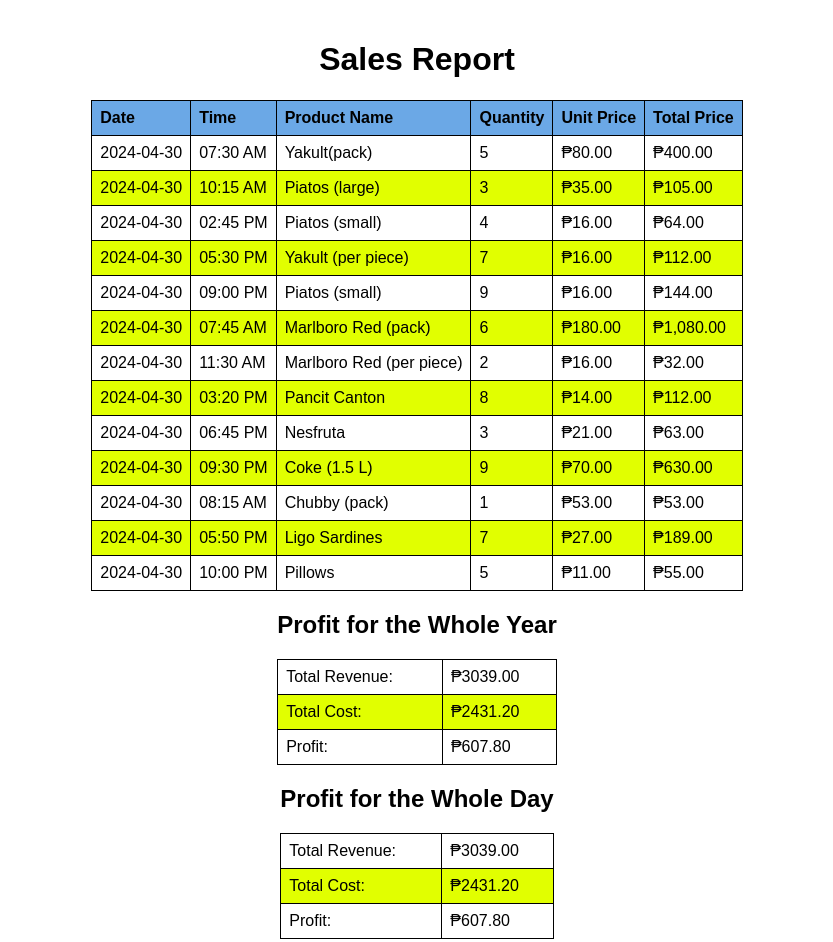
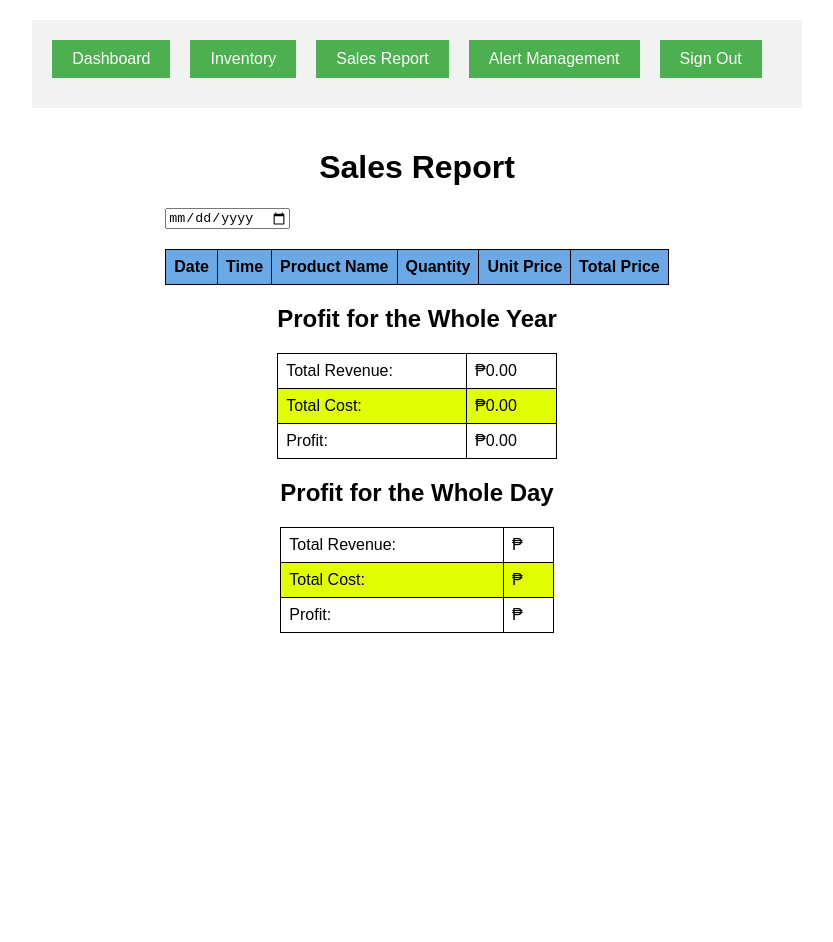
Before and after one commit to OngnPrends/Frontend-Not-main-system, a website: page Sales_Report.html in a window 1280 px wide. Shown: the whole page, without its empty margins (223-1056 px from the left). After the commit the page ends 800 px from the top, so only its background shows below. Drawn offline with Linux system fonts and the light colour scheme.

Commit message:
Update Sales_Report.html

```diff
--- a/Sales_Report.html
+++ b/Sales_Report.html
@@ -21,7 +21,6 @@
             justify-content: flex-start; /* Align items to the left */
             align-items: center; /* Align items vertically */
         }
-
         .menu-button {
             margin-right: 20px; /* Add some space between buttons */
             background-color: #4CAF50; /* Green background */
@@ -34,10 +33,8 @@
             font-size: 16px;
             cursor: pointer;
         }
-
         .menu-button:hover {
             background-color: #45a049; /* Darker green on hover */
-}
         }
         .menu button {
             display: block;
@@ -76,8 +73,21 @@
         }
     </style>
 </head>
+<body>
+    <div class="menu">
+        <button class="menu-button">Dashboard</button>
+        <button class="menu-button">Inventory</button>
+        <button class="menu-button">Sales Report</button>
+        <button class="menu-button">Alert Management</button>
+        <button class="menu-button">Sign Out</button>
+    </div>
+
     <div>
         <h1>Sales Report</h1>
+        <!-- Add search bar -->
+        <div>
+            <input type="date" id="searchDate" placeholder="Search by date...">
+        </div>
         <table>
             <thead>
                 <tr>
@@ -90,111 +100,7 @@
                 </tr>
             </thead>
             <tbody>
-                <tr>
-                    <td>2024-04-30</td>
-                    <td>07:30 AM</td>
-                    <td>Yakult(pack)</td>
-                    <td>5</td>
-                    <td>₱80.00</td>
-                    <td>₱400.00</td>
-                </tr>
-                <tr>
-                    <td>2024-04-30</td>
-                    <td>10:15 AM</td>
-                    <td>Piatos (large)</td>
-                    <td>3</td>
-                    <td>₱35.00</td>
-                    <td>₱105.00</td>
-                </tr>
-                <tr>
-                    <td>2024-04-30</td>
-                    <td>02:45 PM</td>
-                    <td>Piatos (small)</td>
-                    <td>4</td>
-                    <td>₱16.00</td>
-                    <td>₱64.00</td>
-                </tr>
-                <tr>
-                    <td>2024-04-30</td>
-                    <td>05:30 PM</td>
-                    <td>Yakult (per piece)</td>
-                    <td>7</td>
-                    <td>₱16.00</td>
-                    <td>₱112.00</td>
-                </tr>
-                <tr>
-                    <td>2024-04-30</td>
-                    <td>09:00 PM</td>
-                    <td>Piatos (small)</td>
-                    <td>9</td>
-                    <td>₱16.00</td>
-                    <td>₱144.00</td>
-                </tr>
-                <tr>
-                    <td>2024-04-30</td>
-                    <td>07:45 AM</td>
-                    <td>Marlboro Red (pack)</td>
-                    <td>6</td>
-                    <td>₱180.00</td>
-                    <td>₱1,080.00</td>
-                </tr>
-                <tr>
-                    <td>2024-04-30</td>
-                    <td>11:30 AM</td>
-                    <td>Marlboro Red (per piece)</td>
-                    <td>2</td>
-                    <td>₱16.00</td>
-                    <td>₱32.00</td>
-                </tr>
-                <tr>
-                    <td>2024-04-30</td>
-                    <td>03:20 PM</td>
-                    <td>Pancit Canton</td>
-                    <td>8</td>
-                    <td>₱14.00</td>
-                    <td>₱112.00</td>
-                </tr>
-                <tr>
-                    <td>2024-04-30</td>
-                    <td>06:45 PM</td>
-                    <td>Nesfruta</td>
-                    <td>3</td>
-                    <td>₱21.00</td>
-                    <td>₱63.00</td>
-                </tr>
-                <tr>
-                    <td>2024-04-30</td>
-                    <td>09:30 PM</td>
-                    <td>Coke (1.5 L)</td>
-                    <td>9</td>
-                    <td>₱70.00</td>
-                    <td>₱630.00</td>
-                </tr>
-                <tr>
-                    <td>2024-04-30</td>
-                    <td>08:15 AM</td>
-                    <td>Chubby (pack)</td>
-                    <td>1</td>
-                    <td>₱53.00</td>
-                    <td>₱53.00</td>
-                </tr>
-                <tr>
-                    <td>2024-04-30</td>
-                    <td>05:50 PM</td>
-                    <td>Ligo Sardines</td>
-                    <td>7</td>
-                    <td>₱27.00</td>
-                    <td>₱189.00</td>
-                </tr>
-                <tr>
-                    <td>2024-04-30</td>
-                    <td>10:00 PM</td>
-                    <td>Pillows</td>
-                    <td>5</td>
-                    <td>₱11.00</td>
-                    <td>₱55.00</td>
-                </tr>
-
+                <!-- Sales data goes here -->
             </tbody>
         </table>
     </div>
@@ -242,23 +148,9 @@
     </div>
 
     <script>
-        // Sample data for sales (replace this with your actual sales data)
         var salesData = [
-            { date: '2024-04-30', time: '07:30 AM', productName: 'Yakult(pack)', quantity: 5, unitPrice: 80.00 },
-            { date: '2024-04-30', time: '10:15 AM', productName: 'Piatos (large)', quantity: 3, unitPrice: 35.00 },
-            { date: '2024-04-30', time: '02:45 PM', productName: 'Piatos (small)', quantity: 4, unitPrice: 16.00 },
-            { date: '2024-04-30', time: '05:30 PM', productName: 'Yakult (per piece)', quantity: 7, unitPrice: 16.00 },
-            { date: '2024-04-30', time: '09:00 PM', productName: 'Piatos (small)', quantity: 9, unitPrice: 16.00 },
-            { date: '2024-04-30', time: '07:45 AM', productName: 'Marlboro Red (pack)', quantity: 6, unitPrice: 180.00 },
-            { date: '2024-04-30', time: '11:30 AM', productName: 'Marlboro Red (per piece)', quantity: 2, unitPrice: 16.00 },
-            { date: '2024-04-30', time: '03:20 PM', productName: 'Pancit Canton', quantity: 8, unitPrice: 14.00 },
-            { date: '2024-04-30', time: '06:45 PM', productName: 'Nesfruta', quantity: 3, unitPrice: 21.00 },
-            { date: '2024-04-30', time: '09:30 PM', productName: 'Coke (1.5 L)', quantity: 9, unitPrice: 70.00 },
-            { date: '2024-04-30', time: '08:15 AM', productName: 'Chubby (pack)', quantity: 1, unitPrice: 53.00 },
-            { date: '2024-04-30', time: '05:50 PM', productName: 'Ligo Sardines', quantity: 7, unitPrice: 27.00 },
-            { date: '2024-04-30', time: '10:00 PM', productName: 'Pillows', quantity: 5, unitPrice: 11.00 }
+            // Your sales data goes here
         ];
-
 
         function calculateProfitForYear() {
             var totalRevenue = 0;
@@ -276,36 +168,61 @@
             return { totalRevenue: totalRevenue.toFixed(2), totalCost: totalCost.toFixed(2), profit: profit.toFixed(2) };
         }
 
-        function calculateProfitForDay() {
-            var currentDate = new Date().toISOString().slice(0, 10);
+        function calculateProfitForDay(filteredSales) {
             var totalRevenue = 0;
             var totalCost = 0;
 
-            salesData.forEach(function(sale) {
-                if (sale.date === currentDate) {
+            filteredSales.forEach(function(sale) {
                 var totalPrice = sale.quantity * sale.unitPrice;
                 var profit = totalPrice * 0.20;
                 var cost = totalPrice - profit;
                 totalRevenue += totalPrice;
                 totalCost += cost;
-                }
             });
 
             var profit = totalRevenue - totalCost;
             return { totalRevenue: totalRevenue.toFixed(2), totalCost: totalCost.toFixed(2), profit: profit.toFixed(2) };
         }
 
+        function updateSalesReport(filteredSales) {
+            var tableBody = document.querySelector('table tbody');
+            tableBody.innerHTML = '';
 
+            filteredSales.forEach(function(sale) {
+                var row = `<tr>
+                    <td>${sale.date}</td>
+                    <td>${sale.time}</td>
+                    <td>${sale.productName}</td>
+                    <td>${sale.quantity}</td>
+                    <td>${sale.unitPrice}</td>
+                    <td>${(sale.quantity * sale.unitPrice).toFixed(2)}</td>
+                </tr>`;
+                tableBody.insertAdjacentHTML('beforeend', row);
+            });
+
+            var profit = calculateProfitForDay(filteredSales);
+            document.getElementById('totalRevenueDay').innerText = profit.totalRevenue;
+            document.getElementById('totalCostDay').innerText = profit.totalCost;
+            document.getElementById('profitDay').innerText = profit.profit;
+        }
+
+        function searchSalesByDate() {
+            var searchDate = document.getElementById('searchDate').value;
+            var filteredSales = salesData.filter(function(sale) {
+                return sale.date === searchDate;
+            });
+
+            updateSalesReport(filteredSales);
+        }
+
+        // Initial calculations for the year
         var profitYear = calculateProfitForYear();
         document.getElementById('totalRevenueYear').innerText = profitYear.totalRevenue;
         document.getElementById('totalCostYear').innerText = profitYear.totalCost;
         document.getElementById('profitYear').innerText = profitYear.profit;
 
-
-        var profitDay = calculateProfitForDay();
-        document.getElementById('totalRevenueDay').innerText = profitDay.totalRevenue;
-        document.getElementById('totalCostDay').innerText = profitDay.totalCost;
-        document.getElementById('profitDay').innerText = profitDay.profit;
+        // Add event listener to search by date
+        document.getElementById('searchDate').addEventListener('change', searchSalesByDate);
     </script>
 </body>
 </html>
```
Lines whose indentation alone changed are shown as unchanged.
